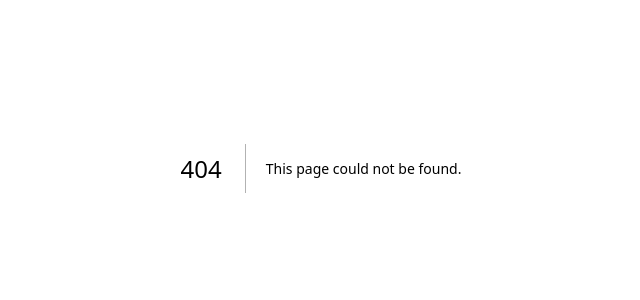
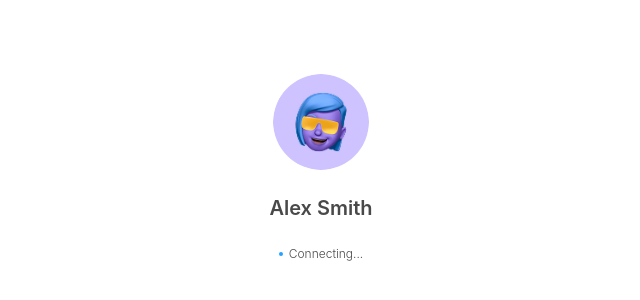
Before and after one commit to timuraiz/speak-peak, a Next.js app: page /connecting in a window 1280 px wide. Before the commit this address had no page. Shown: the part 232-532 px from the top of the page, without its empty margins (319-959 px from the left). Built offline with nearby package versions, Linux system fonts and the light colour scheme.

Commit message:
connecting

```diff
--- /dev/null
+++ b/app/(public)/connecting/page.tsx
@@ -0,0 +1,24 @@
+'use client';
+
+export default function ConnectingPage() {
+    return (
+        <div className="h-screen flex flex-col items-center justify-center px-4 py-8">
+            <div className="flex flex-col items-center gap-6">
+                <img
+                    src="/partner.png"
+                    alt="Alex Smith"
+                    className="w-24 h-24 rounded-full"
+                />
+                <h2 className="text-xl font-semibold text-dark">
+                    Alex Smith
+                </h2>
+                <div className="flex gap-1.5 items-center">
+                    <div className="w-1 h-1 bg-accent rounded-full"></div>
+                    <p className="text-xs font-light text-dark">
+                        Connecting...
+                    </p>
+                </div>
+            </div>
+        </div>
+    );
+}
--- a/app/(public)/search/page.tsx
+++ b/app/(public)/search/page.tsx
@@ -17,6 +17,15 @@ export default function SearchPage() {
 
         return () => clearInterval(interval);
     }, []);
+
+    useEffect(() => {
+        // Redirect to connecting page after 2 seconds
+        const timeout = setTimeout(() => {
+            router.push('/connecting');
+        }, 2000);
+
+        return () => clearTimeout(timeout);
+    }, [router]);
 
     const formatTime = (seconds: number): string => {
         const minutes = Math.floor(seconds / 60);
```
Also changed, not shown: public/partner.png (added).
